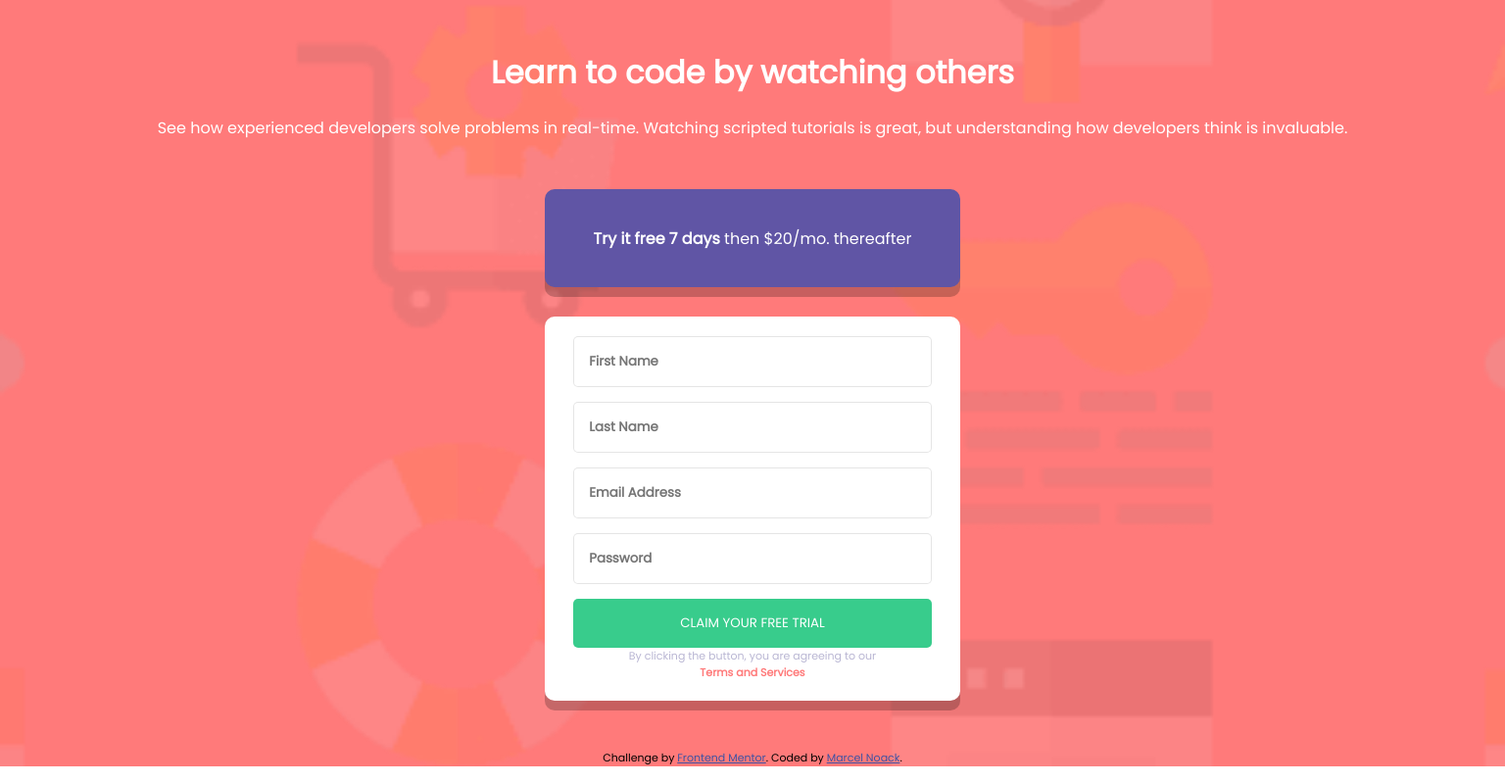
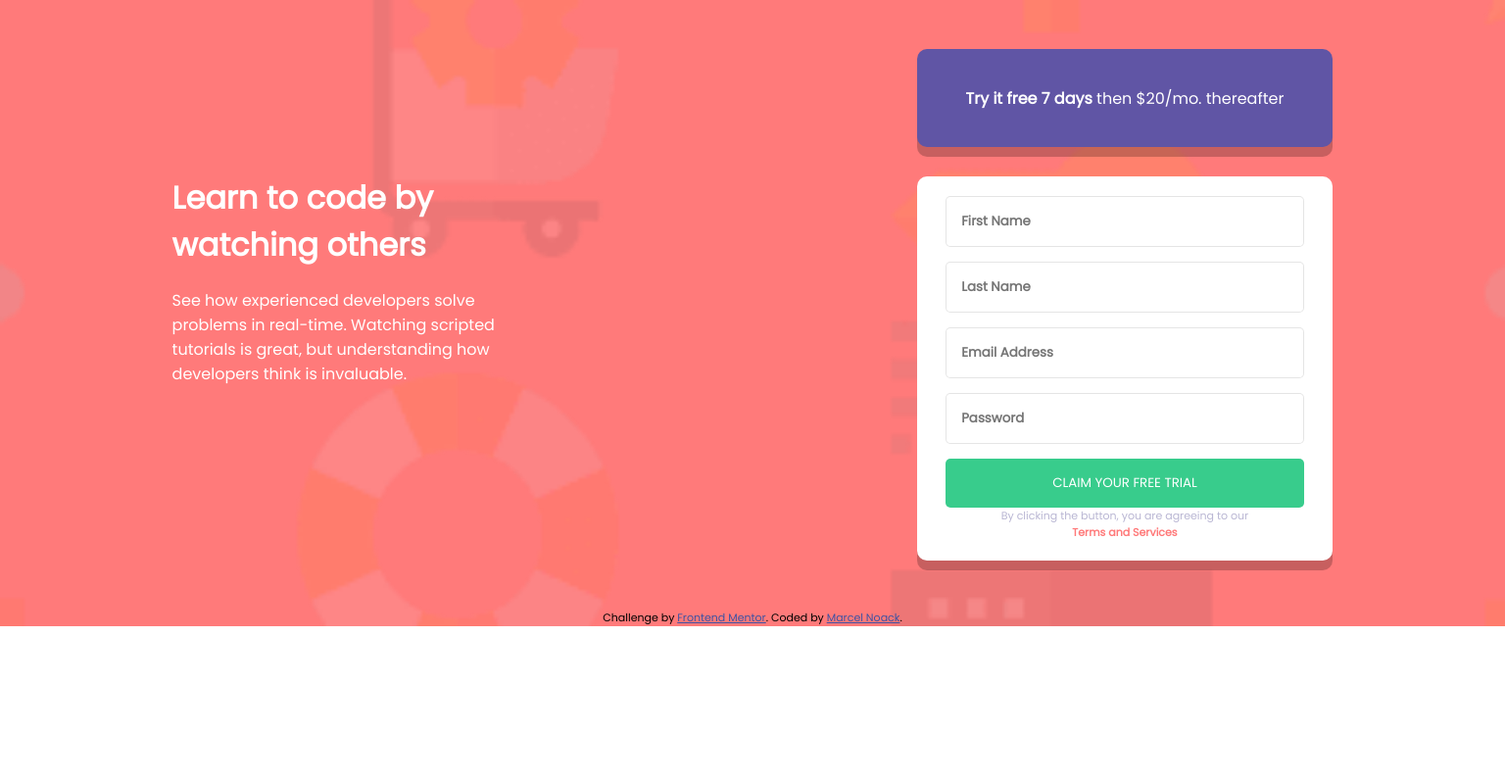
Before and after one commit to GitHubMarcelNoack/frontend-mentor-signup-intro, a plain HTML site: page index.html in a window 1536 px wide. Shown: the whole page at 98% size. Drawn offline with Linux system fonts and the light colour scheme.

Commit message:
adjust for desktop

```diff
--- a/css/style.css
+++ b/css/style.css
@@ -40,16 +40,21 @@ body {
 }
 
 header {
+  color: #fff;
+  margin-bottom: 50px;
+  display: flex;
+  flex-direction: column;
+  justify-content: center;
+  align-items: center;
+  text-align: center;
   width: 100%;
-  color: #fff;
-  text-align: center;
-  margin-bottom: 50px;
 }
 
 header p {
   margin-top: 20px;
   font-weight: 200;
   font-size: 16px;
+  width: 80%;
 }
 
 .secondary-info {
@@ -135,5 +140,16 @@ header p {
   border-radius: 5px;
 }
 
-@media only screen and(min-width: 1440px) {
+/* Desktop style */
+@media only screen and (min-width: 1440px) {
+  .container {
+    flex-direction: row;
+    justify-content: space-around;
+  }
+
+  header {
+    text-align: start;
+    align-items: flex-start;
+    width: 30%;
+  }
 }
--- a/index.html
+++ b/index.html
@@ -27,7 +27,7 @@
     <div class="wrapper">
       <div class="container">
         <header>
-          <h1>Learn to code by watching others</h1>
+          <h1>Learn to code by </br>watching others</h1>
           <p>
             See how experienced developers solve problems in real-time. Watching scripted tutorials is great, but
             understanding how developers think is invaluable.
```
